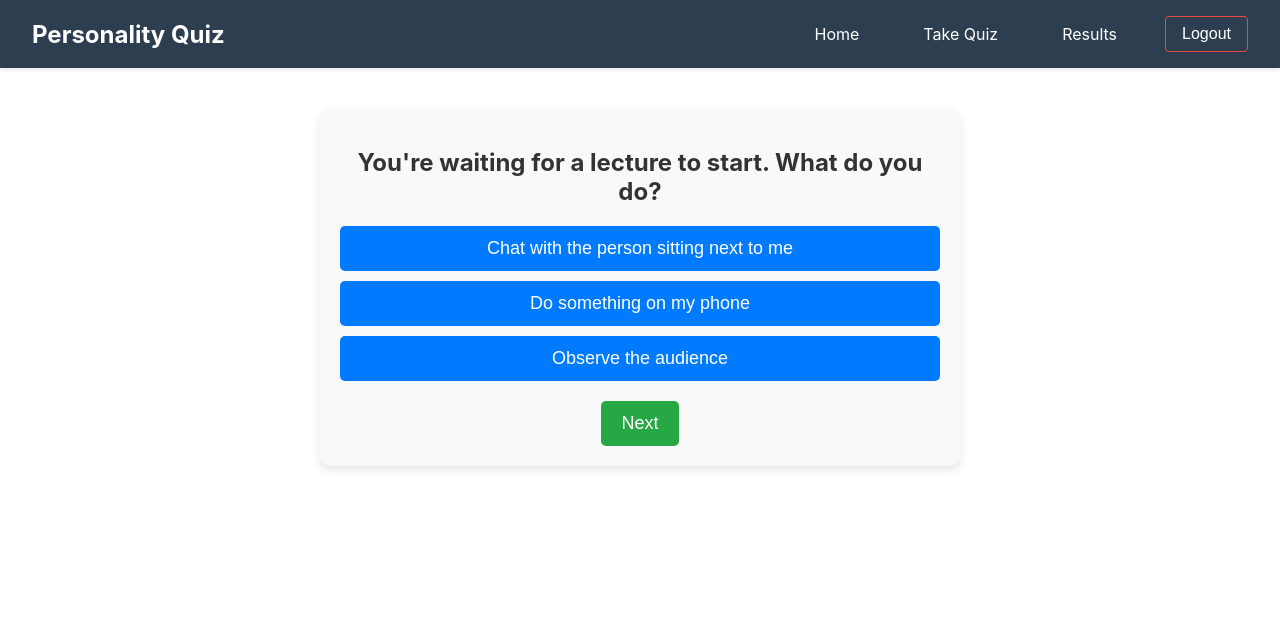
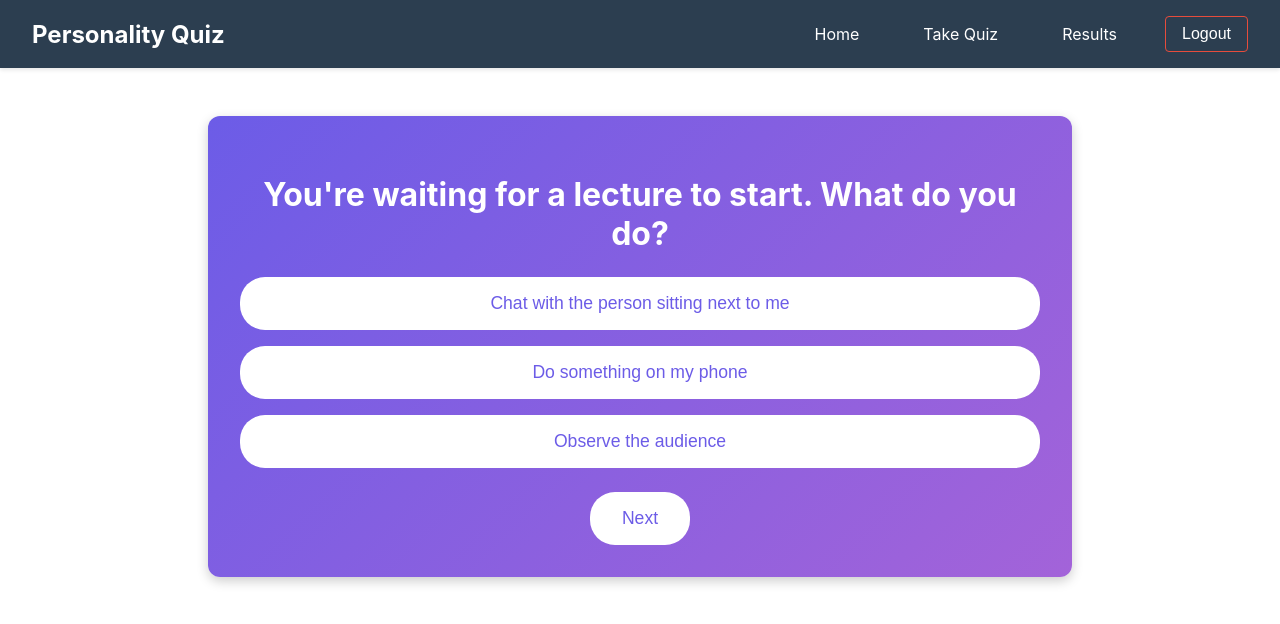
Before and after one commit to Rambo3832/Personality_quiz, a React (Create React App) app in the folder frontend/: page /quiz in a window 1280 px wide. Shown: the top 624 px of the page. Built offline with nearby package versions, Linux system fonts and the light colour scheme; no server answers; sample sign-in values are in the browser's storage.

Commit message:
Added css theme

```diff
--- a/frontend/src/components/Quiz.css
+++ b/frontend/src/components/Quiz.css
@@ -1,53 +1,65 @@
 .quiz-container {
-  max-width: 600px;
-  margin: 40px auto;
-  padding: 20px;
-  background: #f9f9f9;
-  border-radius: 10px;
-  box-shadow: 0 4px 10px rgba(0, 0, 0, 0.1);
+  max-width: 800px;
+  margin: 3rem auto;
+  padding: 2rem;
+  background: linear-gradient(135deg, #6c5ce7, #a363d9);
+  border-radius: 12px;
+  box-shadow: 0 4px 12px rgba(0, 0, 0, 0.2);
   text-align: center;
+  color: white;
 }
 
 .quiz-container h2 {
-  font-size: 24px;
-  margin-bottom: 20px;
-  color: #333;
+  font-size: 2rem;
+  margin-bottom: 1.5rem;
 }
 
 .options-container {
   display: flex;
   flex-direction: column;
-  gap: 10px;
+  gap: 1rem;
 }
 
 .option-btn {
-  padding: 12px;
+  padding: 1rem;
   width: 100%;
   border: none;
-  background: #007bff;
-  color: white;
-  font-size: 18px;
-  border-radius: 5px;
+  background: white;
+  color: #6c5ce7;
+  font-size: 1.1rem;
+  border-radius: 25px;
   cursor: pointer;
-  transition: background 0.3s ease;
+  transition: transform 0.3s ease, box-shadow 0.3s ease;
 }
 
 .option-btn:hover {
-  background: #0056b3;
+  transform: translateY(-2px);
+  box-shadow: 0 4px 8px rgba(0, 0, 0, 0.2);
 }
 
 .next-btn {
-  margin-top: 20px;
-  padding: 12px 20px;
-  background: #28a745;
-  color: white;
+  margin-top: 1.5rem;
+  padding: 1rem 2rem;
+  font-size: 1.1rem;
+  background-color: #fff;
+  color: #6c5ce7;
   border: none;
-  font-size: 18px;
+  border-radius: 25px;
   cursor: pointer;
-  border-radius: 5px;
-  transition: background 0.3s ease;
+  transition: transform 0.3s ease, box-shadow 0.3s ease;
 }
 
 .next-btn:hover {
-  background: #218838;
+  transform: translateY(-2px);
+  box-shadow: 0 4px 8px rgba(0, 0, 0, 0.2);
 }
+
+@media (max-width: 768px) {
+  .quiz-container {
+    padding: 1.5rem;
+  }
+
+  .quiz-container h2 {
+    font-size: 1.8rem;
+  }
+}
--- a/frontend/src/components/Results.css
+++ b/frontend/src/components/Results.css
@@ -1,36 +1,60 @@
 .results-container {
-  max-width: 600px;
-  margin: 40px auto;
-  padding: 20px;
-  background: #fff3cd;
-  border-radius: 10px;
-  box-shadow: 0 4px 10px rgba(0, 0, 0, 0.1);
+  max-width: 800px;
+  margin: 3rem auto;
+  padding: 2rem;
+  background: linear-gradient(135deg, #6c5ce7, #a363d9);
+  border-radius: 12px;
+  box-shadow: 0 4px 12px rgba(0, 0, 0, 0.2);
   text-align: center;
+  color: white;
 }
 
 .results-container h2 {
-  font-size: 26px;
-  color: #856404;
-  margin-bottom: 15px;
+  font-size: 2rem;
+  margin-bottom: 1.5rem;
 }
 
 .results-container p {
-  font-size: 18px;
-  color: #533f03;
+  font-size: 1.2rem;
+  opacity: 0.9;
+}
+
+.results-container ul {
+  list-style: none;
+  padding: 0;
+}
+
+.results-container li {
+  font-size: 1.1rem;
+  background: rgba(255, 255, 255, 0.2);
+  padding: 1rem;
+  margin: 0.5rem 0;
+  border-radius: 8px;
 }
 
 .back-btn {
-  margin-top: 20px;
-  padding: 12px 20px;
-  background: #ff5733;
-  color: white;
+  margin-top: 1.5rem;
+  padding: 1rem 2rem;
+  font-size: 1.1rem;
+  background-color: #fff;
+  color: #6c5ce7;
   border: none;
-  font-size: 18px;
+  border-radius: 25px;
   cursor: pointer;
-  border-radius: 5px;
-  transition: background 0.3s ease;
+  transition: transform 0.3s ease, box-shadow 0.3s ease;
 }
 
 .back-btn:hover {
-  background: #c70039;
+  transform: translateY(-2px);
+  box-shadow: 0 4px 8px rgba(0, 0, 0, 0.2);
 }
+
+@media (max-width: 768px) {
+  .results-container {
+    padding: 1.5rem;
+  }
+
+  .results-container h2 {
+    font-size: 1.8rem;
+  }
+}
```
